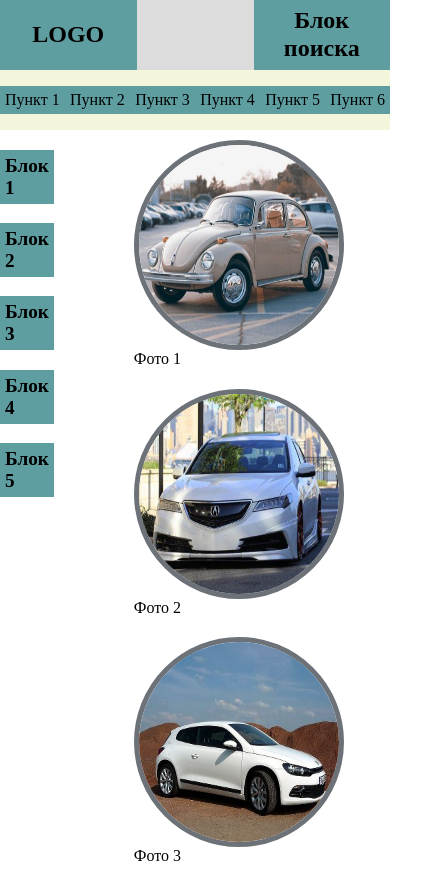
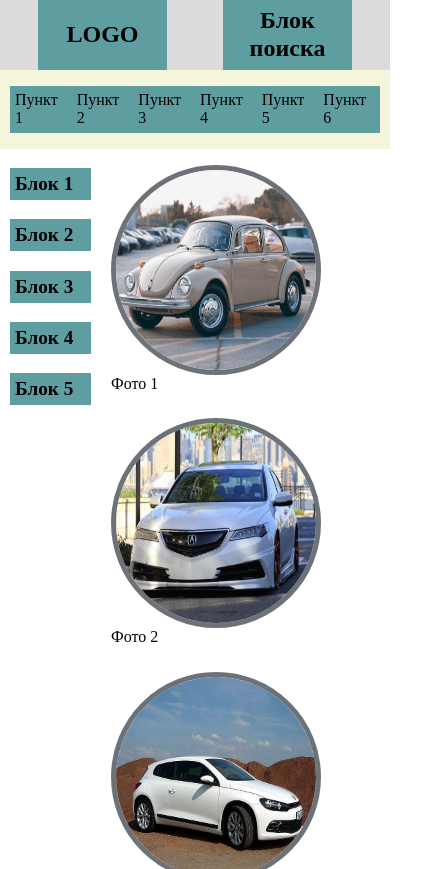
Before and after one commit to MikeBY2018/homework, a plain HTML site: page homework_1/page_14/index.html in a window 390 px wide. Shown: the top 869 px of the page, 424 px wide, since content can reach past the window. Drawn offline with Linux system fonts and the light colour scheme.

Commit message:
add media.css

```diff
--- /dev/null
+++ b/homework_1/page_14/css/media.css
@@ -0,0 +1,47 @@
+@media (max-width: 964px) {
+	.container{
+	max-width: 964px;
+	margin: 0 auto;
+	padding: 0 10px;
+}
+
+	header>div>div{
+	justify-content: space-around;
+	}
+	.content{
+	/*flex-grow: 2;*/
+	margin-right: 60px;
+	}
+
+	.content ul{
+	justify-content: space-around;
+	}
+
+	.block{
+	/*flex-grow: 1;*/
+	flex-shrink: 0.5;
+	width: 30%;
+	margin-right: 40px;
+	}
+
+}
+
+@media (max-width: 680px) {
+	header>div>div{
+	justify-content: space-around;
+	}
+	section{
+
+	}
+	.content {
+	width: 70%;
+
+	}
+	.content ul{
+	justify-content: center;
+	}
+	.block{
+	width: 30%;
+	margin: 0;
+	}
+}
--- a/homework_1/page_14/css/style.css
+++ b/homework_1/page_14/css/style.css
@@ -1,6 +1,7 @@
 .container{
-	max-width: 960px;
+	max-width: 1180px;
 	margin: 0 auto;
+	padding: 0 10px;
 }
 
 /*Задание фонов*/
@@ -33,11 +34,10 @@ h2, h3{
 ul{
  	list-style-type: none;
  	padding-left: 0;
- }
- nav ul{
+}
+nav ul{
 	display: flex;
 	justify-content: space-between;
-
  }
 nav li, .block li{
  	background-color: #5f9ea0;
@@ -49,6 +49,7 @@ section{
 }
 .block{
 	width: 30%;
+	margin-right: 60px;
 
 	font-weight: bold;
 	font-size: 1.2em;
@@ -57,11 +58,9 @@ section{
 	display: flex;
 	flex-wrap: wrap;
 	justify-content: space-between;
-
-	margin: 0 50px;
 }
 .content li{
-	margin: 10px 30px;
+	margin: 0 0 25px 20px;
 }
 .content img{
 	display: block;
--- a/homework_1/page_14/index.html
+++ b/homework_1/page_14/index.html
@@ -6,6 +6,7 @@
 
 	<link rel="stylesheet" href="css/normalize.css">
 	<link rel="stylesheet" href="css/style.css">
+	<link rel="stylesheet" href="css/media.css">
 </head>
 <body>
 	<div>
@@ -27,7 +28,7 @@
 				</ul>
 			</nav>
 		</header>
-		<section>
+		<section class="container">
 			<div class="block">
 				<ul>
 					<li>Блок 1</li>
```
